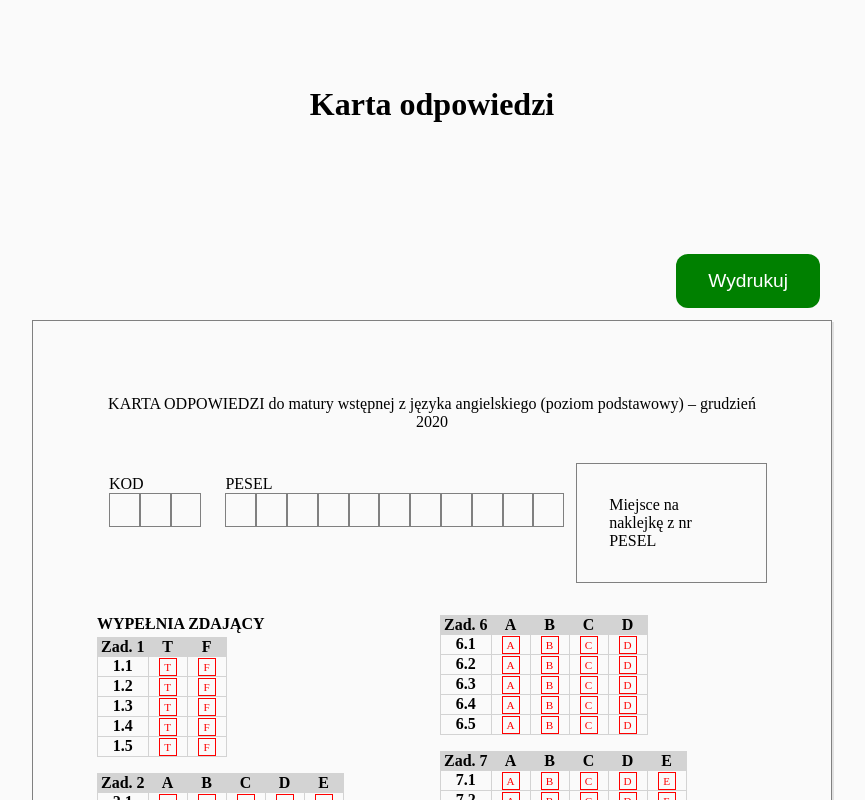
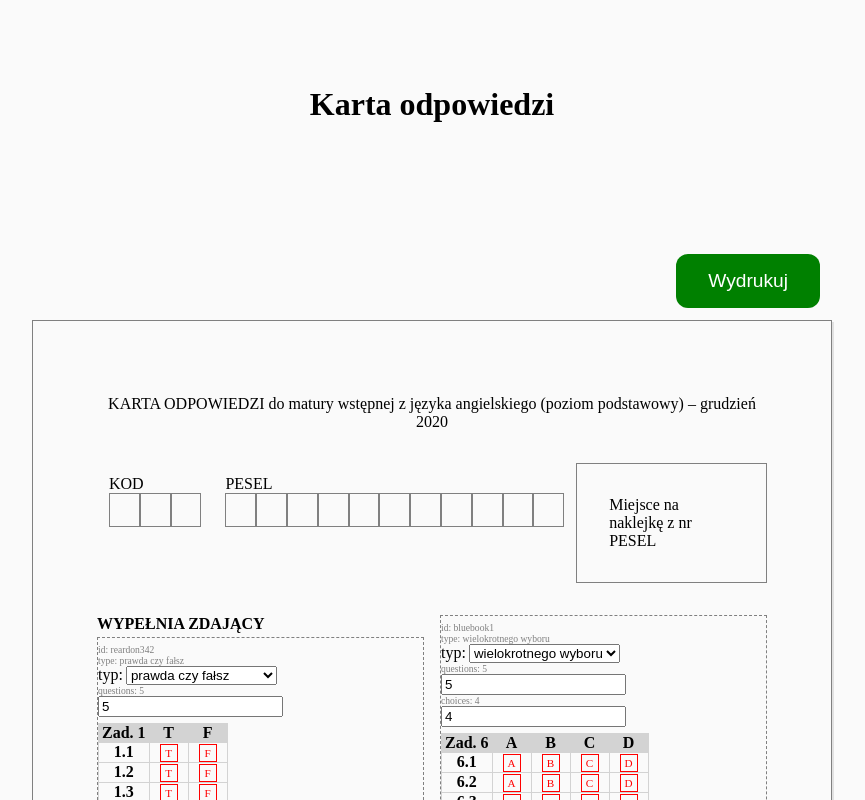
Before and after one commit to pensjonatus/form-print, a React (Create React App) app: page / in a window 1280 px wide. Shown: the top 800 px of the page, without its empty margins (208-1073 px from the left). Built offline with nearby package versions, Linux system fonts and the light colour scheme; a web font is replaced by a local one.

Commit message:
implement initial vlaue display (not editable)

```diff
--- a/src/App.js
+++ b/src/App.js
@@ -6,50 +6,60 @@ import ReactToPrint from 'react-to-print';
 
 const initialQuestions = [
   {
+    id: 'reardon342',
     type: qt.trueFalse,
     questions: 5,
   },
   {
+    id: 'mcmillan5423',
     type: qt.multiple,
     questions: 4,
     choices: 5,
   },
   {
+    id: 'papa9542',
     type: qt.multiple,
     questions: 6,
     choices: 3,
   },
   {
+    id: 'slime237',
     type: qt.multiple,
     questions: 4,
     choices: 6,
   },
   {
+    id: 'majestic12',
     type: qt.multiple,
     questions: 3,
     choices: 3,
   },
   {
+    id: 'bluebook1',
     type: qt.multiple,
     questions: 5,
     choices: 4,
   },
   {
+    id: 'thelema',
     type: qt.multiple,
     questions: 3,
     choices: 5,
   },
   {
+    id: 'creditCardNumber',
     type: qt.multiple,
     questions: 5,
     choices: 3,
   },
   {
+    id: 'bezpiecznik4',
     type: qt.multiple,
     questions: 5,
     choices: 3,
   },
   {
+    id: 'poetry3',
     type: qt.descriptive,
     criteria: [
       'Treść',
--- a/src/components/examSheet/examSheet.js
+++ b/src/components/examSheet/examSheet.js
@@ -1,3 +1,4 @@
+import { useEffect, useState } from 'react';
 import styles from './examSheet.module.css';
 import cx from 'classnames';
 import qt from '../../questionTypes';
@@ -115,7 +116,73 @@ function BoxFill({ label, numberOfBoxes }) {
   );
 }
 
-export default function ExamSheet({ questions }) {
+function TypeSelect({ selected }) {
+  return (
+    <label>
+      <span>typ:</span>
+      <select defaultValue={selected}>
+        {Object.keys(qt).map((questionType, i) => (
+          <option key={i}>{qt[questionType]}</option>
+        ))}
+      </select>
+    </label>
+  );
+}
+
+function FieldControl({ question, propName }) {
+  const initialValue = question[propName];
+  const [value, setValue] = useState(initialValue);
+  useEffect(
+    function () {
+      question[propName] = value;
+    },
+    [value, propName, question]
+  );
+  let control = null;
+  if (propName === 'type') {
+    control = (
+      <label>
+        <span>typ:</span>
+        <select value={value} onChange={(e) => setValue(e.target.value)}>
+          {Object.keys(qt).map((questionType, i) => (
+            <option key={i}>{qt[questionType]}</option>
+          ))}
+        </select>
+      </label>
+    );
+  }
+
+  if (!isNaN(value)) {
+    control = (
+      <label>
+        <input type="number" step="1" value={value} />
+      </label>
+    );
+  }
+  return (
+    <div className={styles.questionProp}>
+      <div style={{ color: 'gray', fontSize: '60%' }}>
+        {propName}: {value}
+      </div>
+      {control}
+    </div>
+  );
+}
+
+function QuestionEditor({ question, children, setQuestions }) {
+  return (
+    <div className={styles.editable}>
+      <div className={styles.editor}>
+        {Object.keys(question).map((propName, key) => (
+          <FieldControl question={question} propName={propName} key={key} />
+        ))}
+      </div>
+      <div>{children}</div>
+    </div>
+  );
+}
+
+export default function ExamSheet({ questions, setQuestions }) {
   const studentQuestions = questions.filter((q) => q.type !== qt.descriptive);
   const teacherQuestions = questions.filter((q) => q.type === qt.descriptive);
   return (
@@ -136,17 +203,30 @@ export default function ExamSheet({ questions }) {
           <div className={styles.sectionHeader}>WYPEŁNIA ZDAJĄCY</div>
           {studentQuestions &&
             studentQuestions.map((question, key) => (
-              <Question question={question} index={key} />
+              <QuestionEditor
+                question={question}
+                key={key}
+                setQuestions={setQuestions}
+              >
+                <Question question={question} index={key} key={key} />
+              </QuestionEditor>
             ))}
         </div>
         <div className={styles.descriptive}>
           <div className={styles.sectionHeader}>WYPEŁNIA NAUCZYCIEL</div>
           {teacherQuestions &&
             teacherQuestions.map((question, key) => (
-              <Question
+              <QuestionEditor
                 question={question}
-                index={key + studentQuestions.length}
-              />
+                key={key}
+                setQuestions={setQuestions}
+              >
+                <Question
+                  question={question}
+                  index={key + studentQuestions.length}
+                  key={key}
+                />
+              </QuestionEditor>
             ))}
         </div>
       </div>
--- a/src/components/examSheet/examSheet.module.css
+++ b/src/components/examSheet/examSheet.module.css
@@ -86,6 +86,20 @@ thead {
   text-align: left;
 }
 
+.editable {
+  border: 1px dashed gray;
+  break-inside: avoid;
+}
+
+.editor {
+  padding: 6px 0;
+}
+
+.editor label > span {
+  display: inline-block;
+  margin-right: 3px;
+}
+
 @media print {
   .sheetWrapper {
     border: none;
@@ -109,4 +123,12 @@ thead {
   .sticker {
     padding: 12pt;
   }
+
+  .editable {
+    border: none;
+  }
+
+  .editor {
+    display: none;
+  }
 }
```
